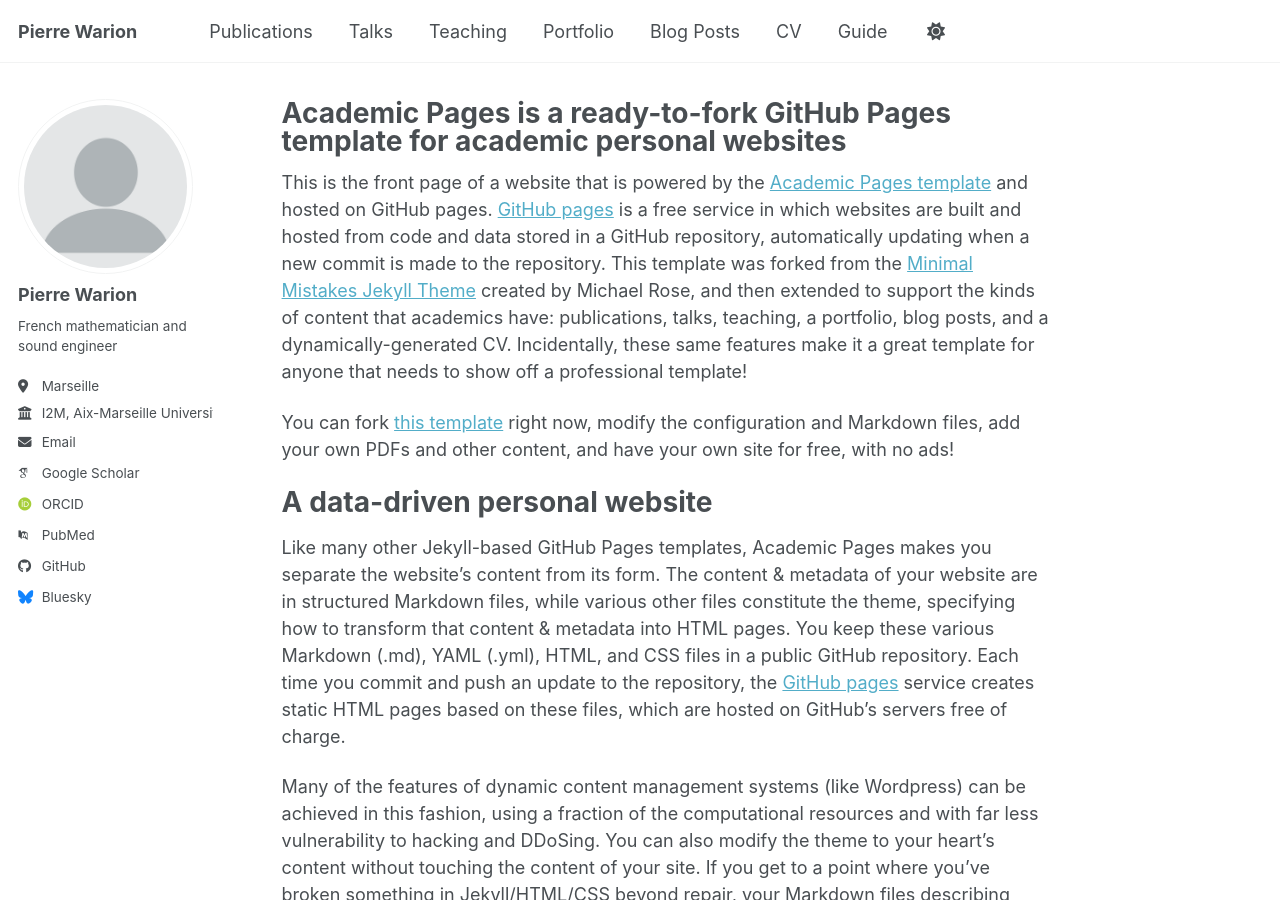
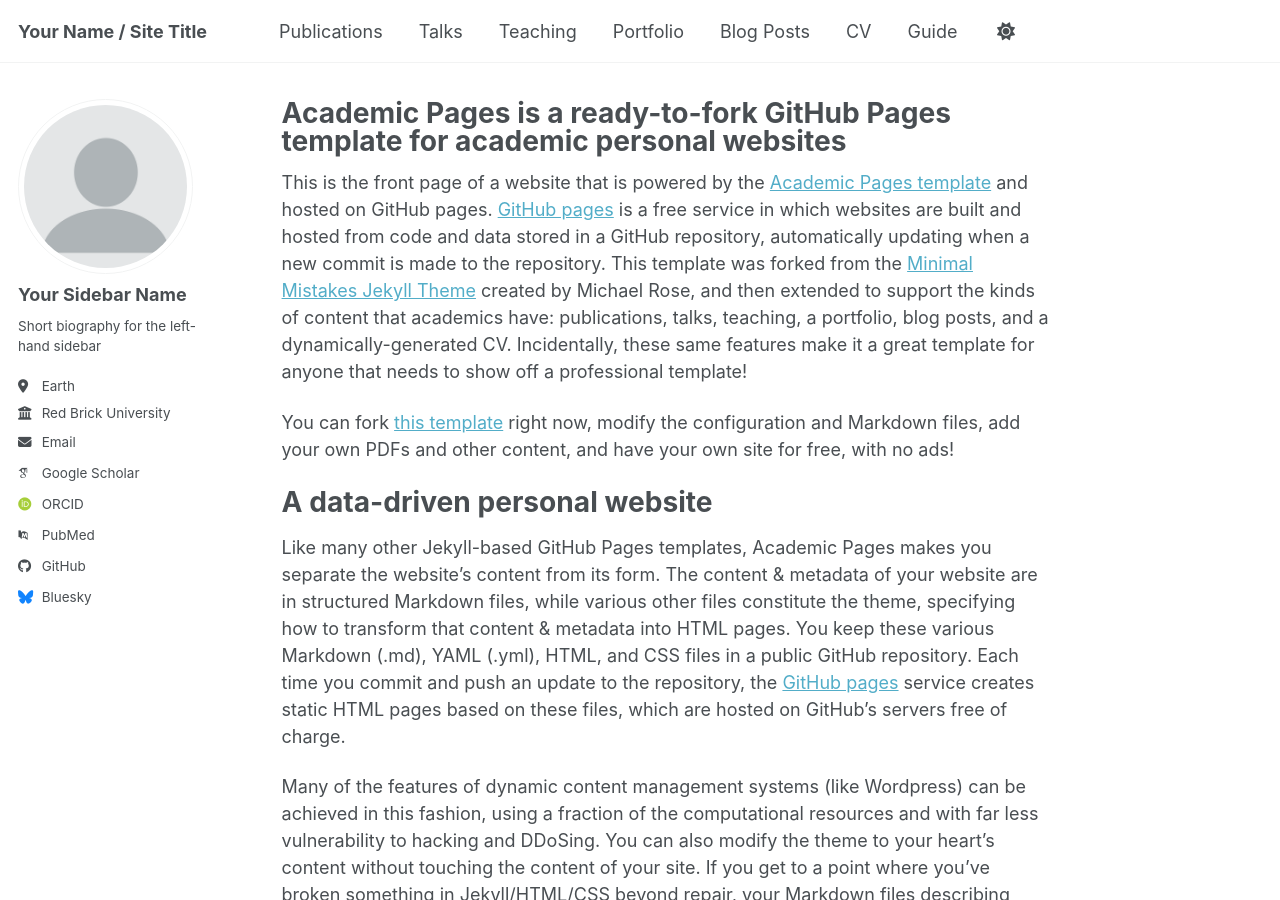
Before and after one commit to pierre-war/pierre-warion.github.io, a Jekyll site: the page built from _pages/about.md, in a window 1280 px wide and 900 px high. Built offline with Jekyll 4.4.1, drawn with Linux system fonts in a browser that asks for light colours; some web fonts are replaced; a script bundle is joined from its source files by our own code; library files that are not in the unit come from our copies.

Commit message:
remise à zero

```diff
--- a/_config.yml
+++ b/_config.yml
@@ -9,11 +9,11 @@
 # Basic Site Settings
 locale                   : "en-US"
 site_theme               : "default" # Currently available options are "default", "air"
-title                    : "Pierre Warion"
+title                    : "Your Name / Site Title"
 title_separator          : "-"
 name                     : &name "Your Name"
 description              : &description "Your Name's academic portfolio"   # Update this with a general description of your site, this is the default if not overridden by a page
-url                      : https://pierre-warion.github.io # The base hostname & protocol for your site e.g. "https://[your GitHub username].github.io",
+url                      : https://academicpages.github.io # The base hostname & protocol for your site e.g. "https://[your GitHub username].github.io",
                                                            # or if you already have some other page hosted on Github then use "https://[your GitHub username].github.io/[Your Repo Name]"
 baseurl                  : "" # the subpath of your site, e.g. "/blog"
 repository               : "academicpages/academicpages.github.io"
@@ -24,13 +24,13 @@
 author:
   # Biographic information
   avatar           : "profile.png"
-  name             : "Pierre Warion"
+  name             : "Your Sidebar Name"
   pronouns         : # example: "she/her"
-  bio              : "French mathematician and sound engineer"
-  location         : "Marseille"
-  employer         : "I2M, Aix-Marseille Université"
+  bio              : "Short biography for the left-hand sidebar"
+  location         : "Earth"
+  employer         : "Red Brick University"
   uri              : # URL
-  email            : "pierre.warion@univ-amu.fr"
+  email            : "none@example.org"
 
   # Academic websites
   academia         : # URL
```
